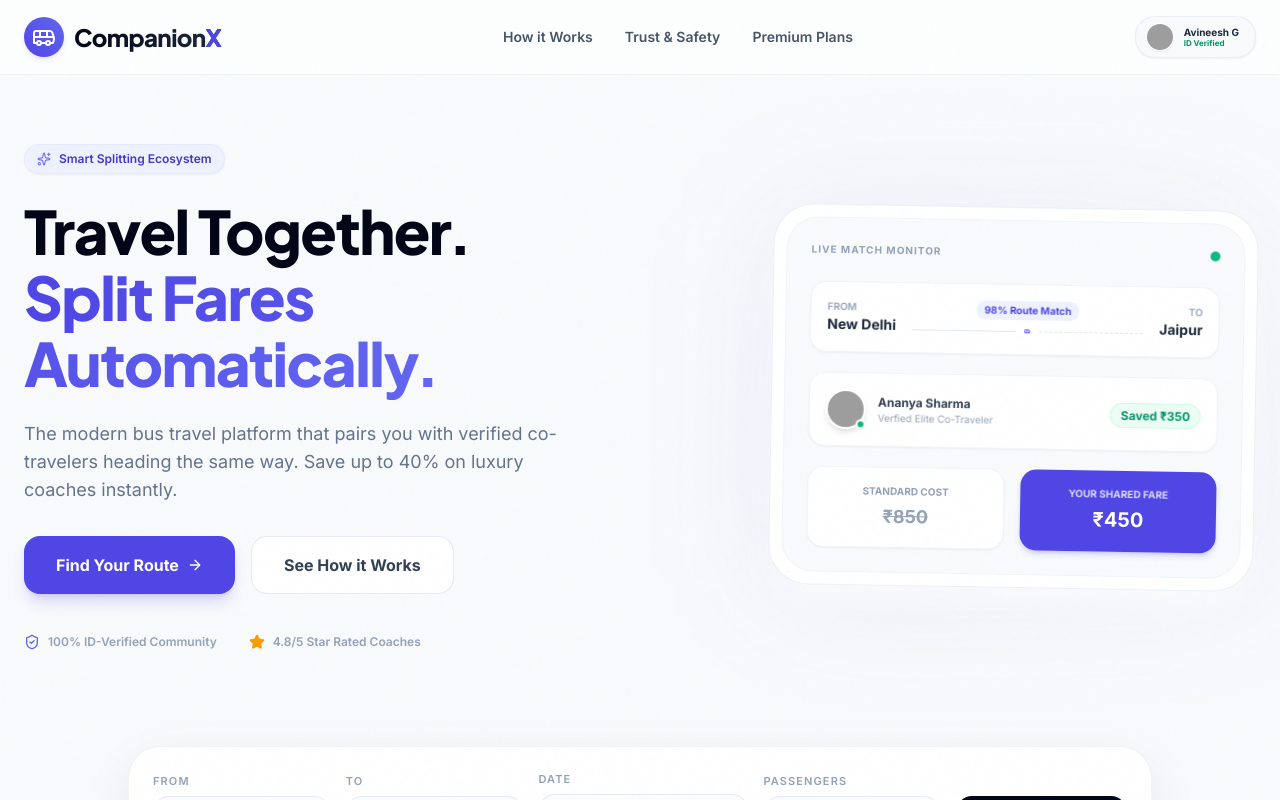
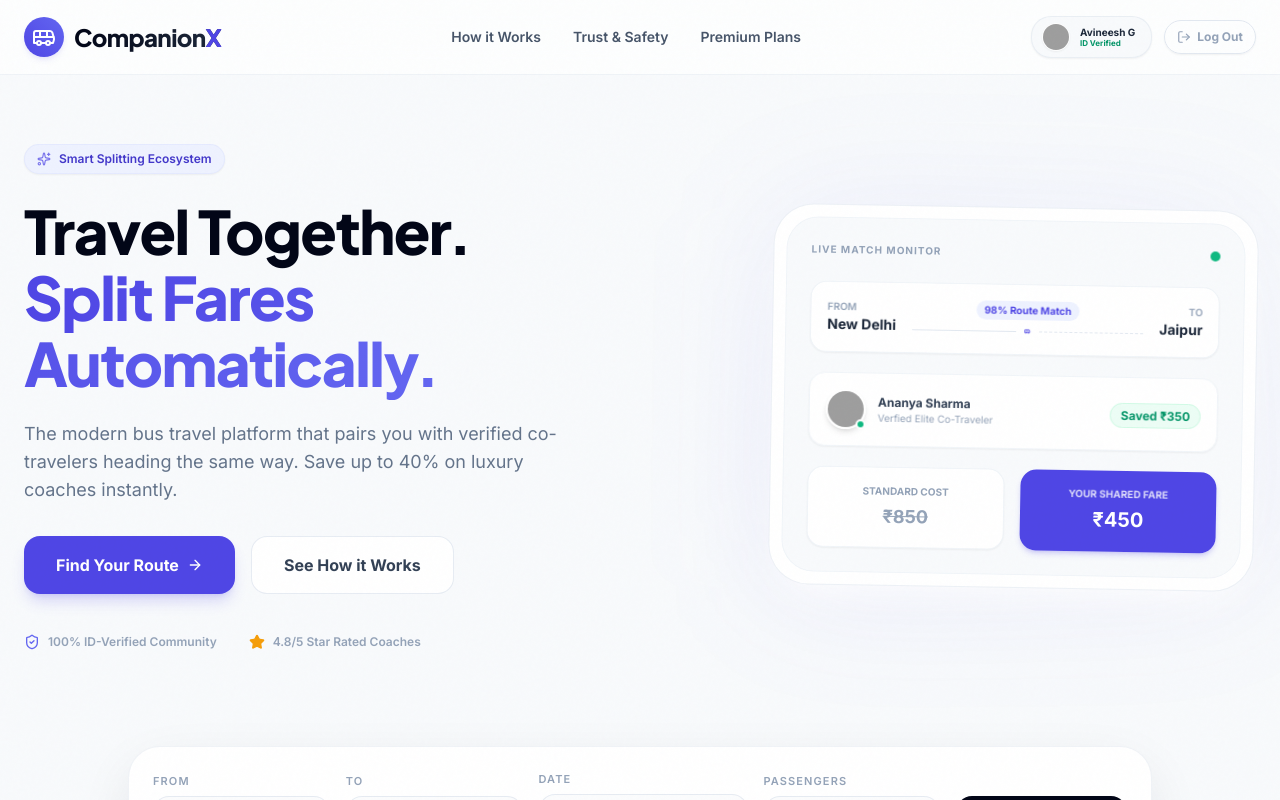
Before and after one commit to Avineesh-G/CompanionX, a React (Vite) app in the folder app/: page / in a window 1280 px wide. Both pictures are taken after a click on the button "Skip & Explore Guest mode". Shown: the top 800 px of the page. Built offline with nearby package versions, Linux system fonts and the light colour scheme; grey boxes are pictures that could not be loaded.

Commit message:
Feat: Add logout action to navigation bar profile badge allowing verified users to return to secure onboarding gate

```diff
--- a/app/src/App.tsx
+++ b/app/src/App.tsx
@@ -3,7 +3,7 @@ import {
   MapPin, Calendar, Users,
   ShieldCheck, Star, Shield, MessageSquare, UserCheck,
   CheckCircle2, ArrowRight, Check, Zap, Bus, AlertTriangle,
-  Sparkles, Award, Mail, Phone, Lock, Camera, ArrowLeft, Smartphone, Upload, Eye
+  Sparkles, Award, Mail, Phone, Lock, Camera, ArrowLeft, Smartphone, Upload, Eye, LogOut
 } from 'lucide-react';
 
 const CITIES = [
@@ -637,12 +637,33 @@ export default function App() {
           </div>
           <div className="flex items-center gap-4">
             {isSimulatedVerified ? (
-              <div className="flex items-center gap-2.5 bg-slate-50 border border-slate-200/60 pl-2.5 pr-4 py-1.5 rounded-xl shadow-sm">
-                <img src="https://images.unsplash.com/photo-1534528741775-53994a69daeb?w=120&h=120&fit=crop" className="w-7 h-7 rounded-full object-cover border border-white shadow-sm" alt="Mini Avatar" />
-                <div>
-                  <p className="text-[10px] font-bold text-slate-800 leading-none">Avineesh G</p>
-                  <p className="text-[8px] text-emerald-600 font-bold leading-none mt-0.5">ID Verified</p>
+              <div className="flex items-center gap-3">
+                <div className="flex items-center gap-2.5 bg-slate-50 border border-slate-200/60 pl-2.5 pr-4 py-1.5 rounded-xl shadow-sm">
+                  <img src="https://images.unsplash.com/photo-1534528741775-53994a69daeb?w=120&h=120&fit=crop" className="w-7 h-7 rounded-full object-cover border border-white shadow-sm" alt="Mini Avatar" />
+                  <div>
+                    <p className="text-[10px] font-bold text-slate-800 leading-none">Avineesh G</p>
+                    <p className="text-[8px] text-emerald-600 font-bold leading-none mt-0.5">
+                      {authMethod === 'gmail' ? 'Google Verified' : 'ID Verified'}
+                    </p>
+                  </div>
                 </div>
+                <button
+                  onClick={() => {
+                    setIsSimulatedVerified(false);
+                    setAuthStep('login');
+                    setShowAuthGate(true); // Return to login gate screen
+                    // Reset fields
+                    setMobileNumber('');
+                    setOtpCode(['','','','','','']);
+                    setIdNumber('');
+                    setIdFileUploaded(false);
+                  }}
+                  className="text-xs font-bold text-slate-400 hover:text-red-500 hover:bg-red-50 border border-slate-200 hover:border-red-200 px-3 py-2 rounded-xl transition-all flex items-center gap-1.5 shadow-sm"
+                  title="Log Out"
+                >
+                  <LogOut className="w-3.5 h-3.5" />
+                  <span>Log Out</span>
+                </button>
               </div>
             ) : (
               <>
```
